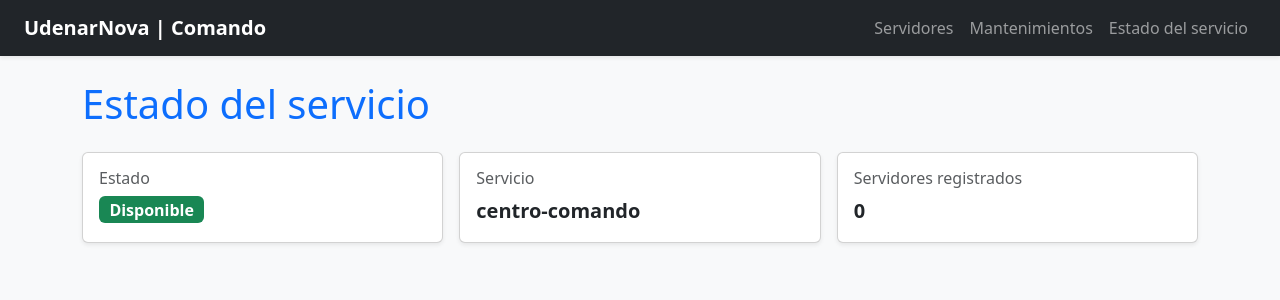
After one commit to valentinamelo/centro-comando-gitflow3, a Django app: page /health/ in a window 1280 px wide. The commit adds this page. Shown: the top 300 px of the page. Run offline with Django 5.2, Linux system fonts and the light colour scheme; data that the repository does not hold is empty; parts of the project's set-up code (start-up, migrations or seed data) failed here and were passed over.

Commit message:
feat(health): agrega endpoint /health/ de monitoreo

```diff
--- a/infraestructura/templates/infraestructura/base.html
+++ b/infraestructura/templates/infraestructura/base.html
@@ -15,6 +15,7 @@
             <div class="navbar-nav ms-auto">
                 <a class="nav-link" href="{% url 'home_servidores' %}">Servidores</a>
                 <a class="nav-link" href="{% url 'lista_mantenimientos' %}">Mantenimientos</a>
+                <a class="nav-link" href="{% url 'health_check' %}">Estado del servicio</a>
             </div>
         </div>
     </nav>
--- /dev/null
+++ b/infraestructura/templates/infraestructura/health.html
@@ -0,0 +1,33 @@
+{% extends 'infraestructura/base.html' %}
+{% block title %}Estado del servicio{% endblock %}
+{% block content %}
+<h1 class="text-primary mb-4">Estado del servicio</h1>
+<div class="row g-3">
+    <div class="col-md-4">
+        <div class="card shadow-sm h-100">
+            <div class="card-body">
+                <h6 class="text-muted">Estado</h6>
+                <p class="mb-0">
+                    <span class="badge bg-success fs-6">Disponible</span>
+                </p>
+            </div>
+        </div>
+    </div>
+    <div class="col-md-4">
+        <div class="card shadow-sm h-100">
+            <div class="card-body">
+                <h6 class="text-muted">Servicio</h6>
+                <p class="mb-0 fs-5 fw-bold">{{ servicio }}</p>
+            </div>
+        </div>
+    </div>
+    <div class="col-md-4">
+        <div class="card shadow-sm h-100">
+            <div class="card-body">
+                <h6 class="text-muted">Servidores registrados</h6>
+                <p class="mb-0 fs-5 fw-bold">{{ servidores_registrados }}</p>
+            </div>
+        </div>
+    </div>
+</div>
+{% endblock %}
--- a/infraestructura/urls.py
+++ b/infraestructura/urls.py
@@ -5,6 +5,7 @@ from .views import (
 MantenimientoListView, MantenimientoDetailView,
 MantenimientoCreateView, MantenimientoUpdateView, MantenimientoDeleteView
 )
+from .views_health import health_check
 
 urlpatterns = [
     path('', lista_servidores, name='home_servidores'),
@@ -27,3 +28,5 @@ urlpatterns += [
     path('mantenimientos/<int:pk>/eliminar/', MantenimientoDeleteView.as_view(),
     name='eliminar_mantenimiento'),
 ]
+
+urlpatterns.append(path('health/', health_check, name='health_check'))
--- /dev/null
+++ b/infraestructura/views_health.py
@@ -0,0 +1,9 @@
+from django.shortcuts import render
+from .models import NodoServidor
+def health_check(request):
+    """Endpoint de monitoreo: indica que la app y la base de datos responden."""
+    return render(request, 'infraestructura/health.html', {
+        'status': 'ok',
+        'servicio': 'centro-comando',
+        'servidores_registrados': NodoServidor.objects.count(),
+    })
```
